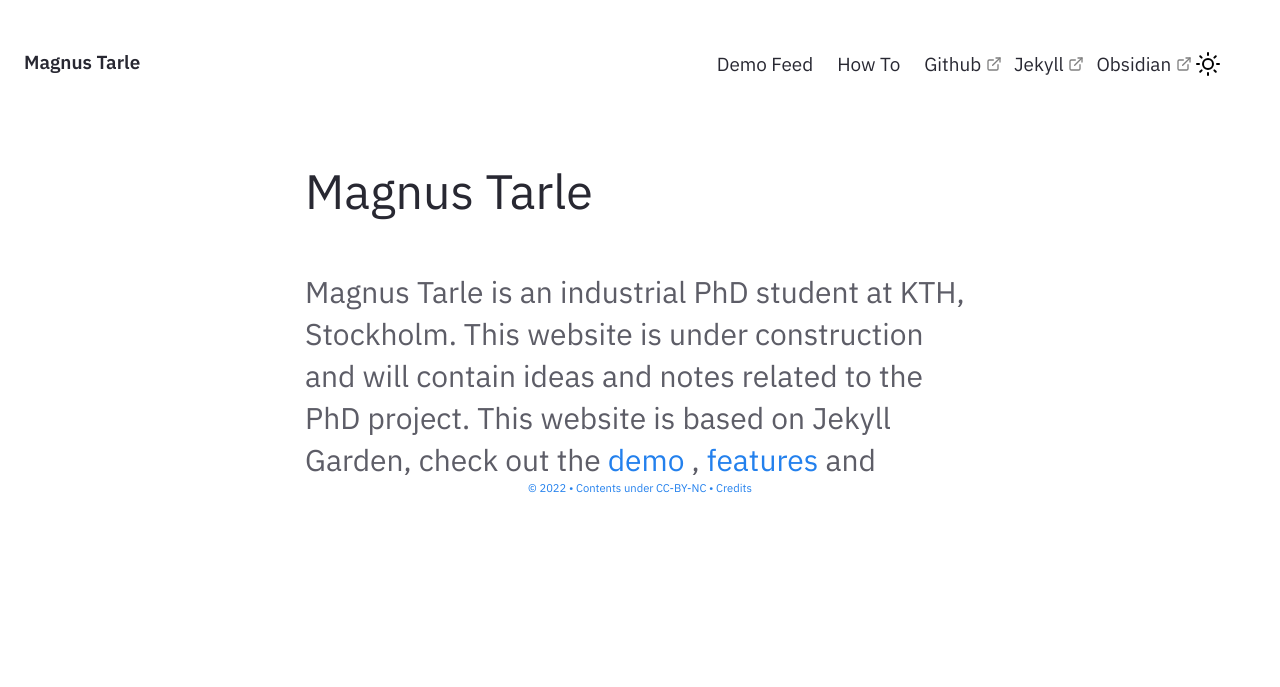
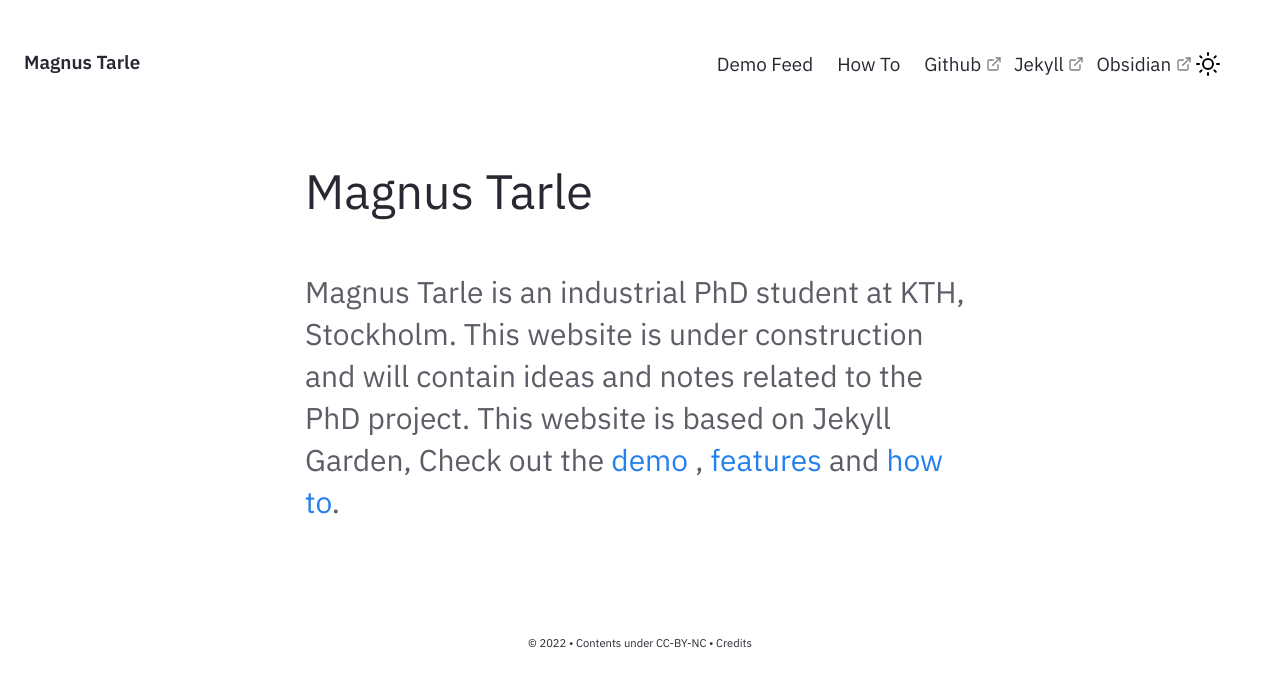
Before and after one commit to Magz303/magz303.github.io, a Jekyll site: the page built from pages/index.md, in a window 1280 px wide. Shown: the top 687 px of the page. Built offline with Jekyll 4.4.1, drawn with Linux system fonts in a browser that asks for light colours.

Commit message:
initial edit of homepage

```diff
--- a/_includes/Homepage.html
+++ b/_includes/Homepage.html
@@ -2,4 +2,6 @@
     <div class="jumbo">{{site.heading}} </div>
     <div class="home-sub-text"> <h3>
         Magnus Tarle is an industrial PhD student at KTH, Stockholm. This website is under construction and will contain ideas and notes related to the PhD project.
-	This website is based on Jekyll Garden, check out the <a href="{{'/notes' | relative_url}}"> demo </a>, <a href="{{'/post/features' | relative_url}}"> features </a> and <a href="{{'/post/how-to' | relative_url}}</a>
+	This website is based on Jekyll Garden,         Check out the <a href="{{'/notes' | relative_url}}"> demo </a>, <a href="{{'/post/features' | relative_url}}"> features </a> and <a href="{{'/post/how-to' | relative_url}}"> how to</a>.
+        </h3>
+</div> </div>
```
